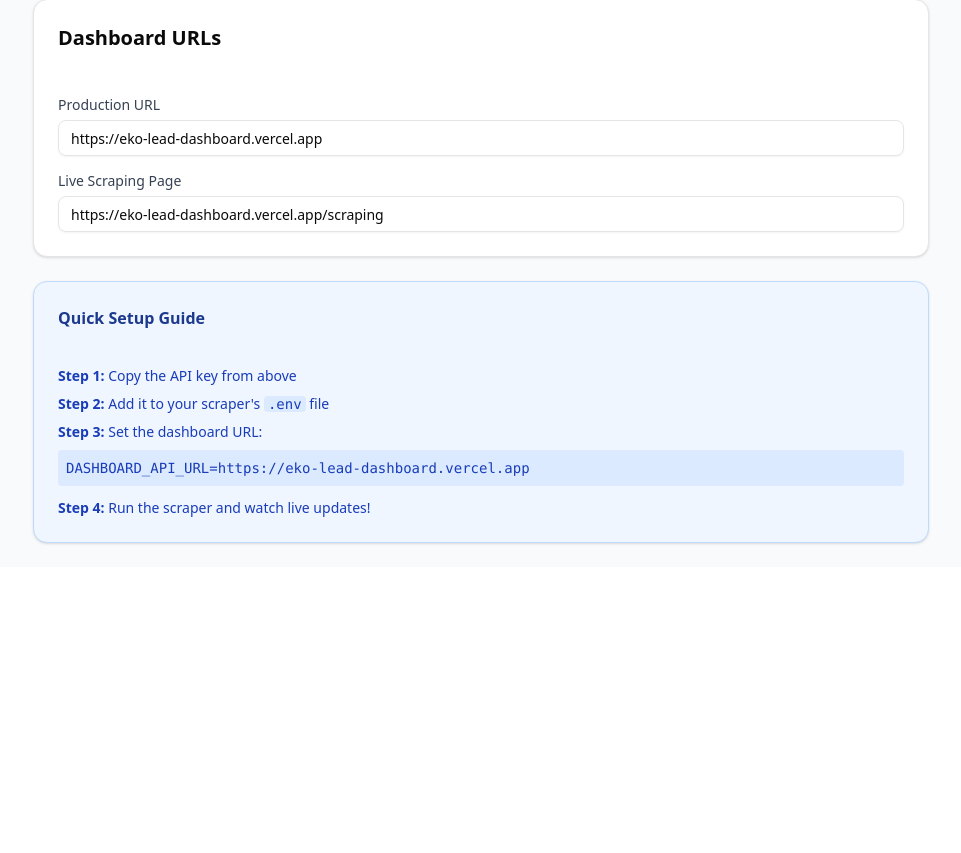
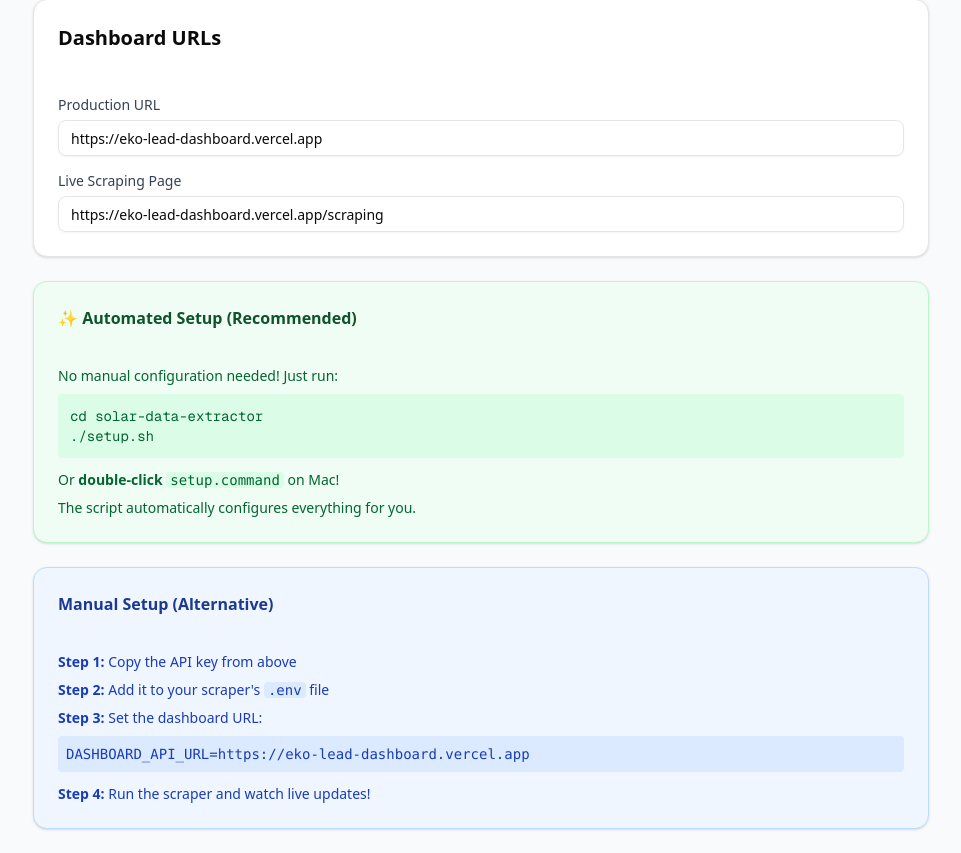
Before and after one commit to mrmoe28/eko-lead-dashboard, a Next.js app: page /settings in a window 1280 px wide. Shown: the part 872-1725 px from the top of the page, without its empty margins (287-1248 px from the left). Before the commit the page ends 1439 px from the top, so only its background shows below. Built offline with nearby package versions, Linux system fonts and the light colour scheme.

Commit message:
feat: add automated setup instructions to settings page
- Added green highlighted 'Automated Setup' section
- Shows setup.sh command and double-click option
- Moved manual setup to 'Alternative' section
- Makes setup process clearer for users

```diff
--- a/src/app/settings/page.tsx
+++ b/src/app/settings/page.tsx
@@ -155,9 +155,23 @@ export default function SettingsPage() {
         </div>
       </Card>
 
-      {/* Configuration Guide */}
+      {/* Automated Setup */}
+      <Card className="p-6 bg-green-50 border-green-200">
+        <h3 className="font-semibold text-green-900 mb-3">✨ Automated Setup (Recommended)</h3>
+        <div className="space-y-2 text-sm text-green-800">
+          <p className="font-medium">No manual configuration needed! Just run:</p>
+          <code className="block bg-green-100 p-3 rounded mt-2 font-mono">
+            cd solar-data-extractor<br/>
+            ./setup.sh
+          </code>
+          <p className="mt-3">Or <strong>double-click</strong> <code className="bg-green-100 px-1 rounded">setup.command</code> on Mac!</p>
+          <p className="mt-2">The script automatically configures everything for you.</p>
+        </div>
+      </Card>
+
+      {/* Manual Configuration Guide */}
       <Card className="p-6 bg-blue-50 border-blue-200">
-        <h3 className="font-semibold text-blue-900 mb-3">Quick Setup Guide</h3>
+        <h3 className="font-semibold text-blue-900 mb-3">Manual Setup (Alternative)</h3>
         <div className="space-y-2 text-sm text-blue-800">
           <p><strong>Step 1:</strong> Copy the API key from above</p>
           <p><strong>Step 2:</strong> Add it to your scraper's <code className="bg-blue-100 px-1 rounded">.env</code> file</p>
```
